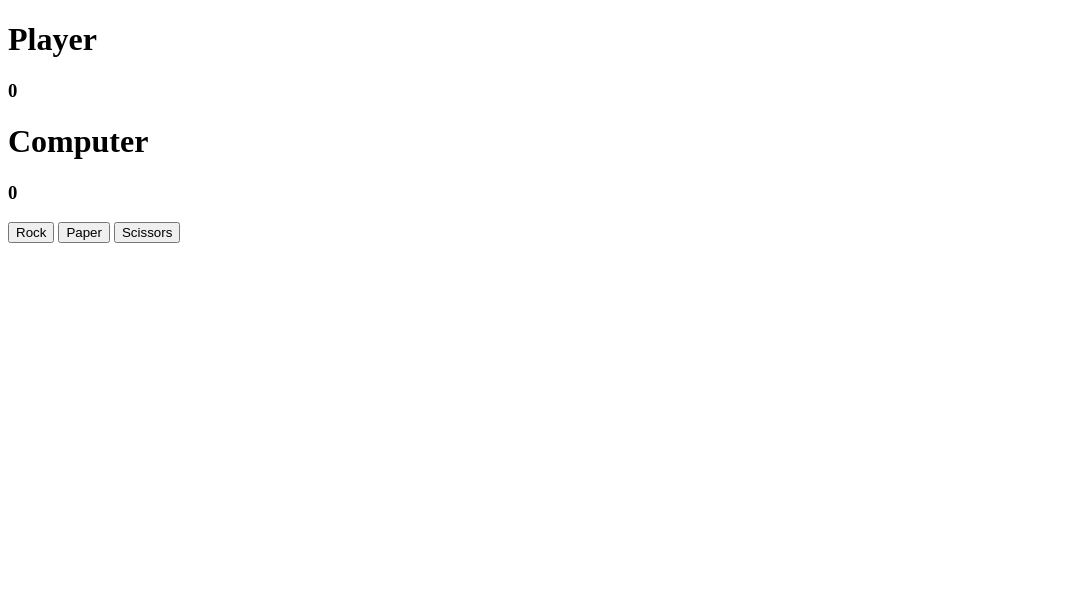
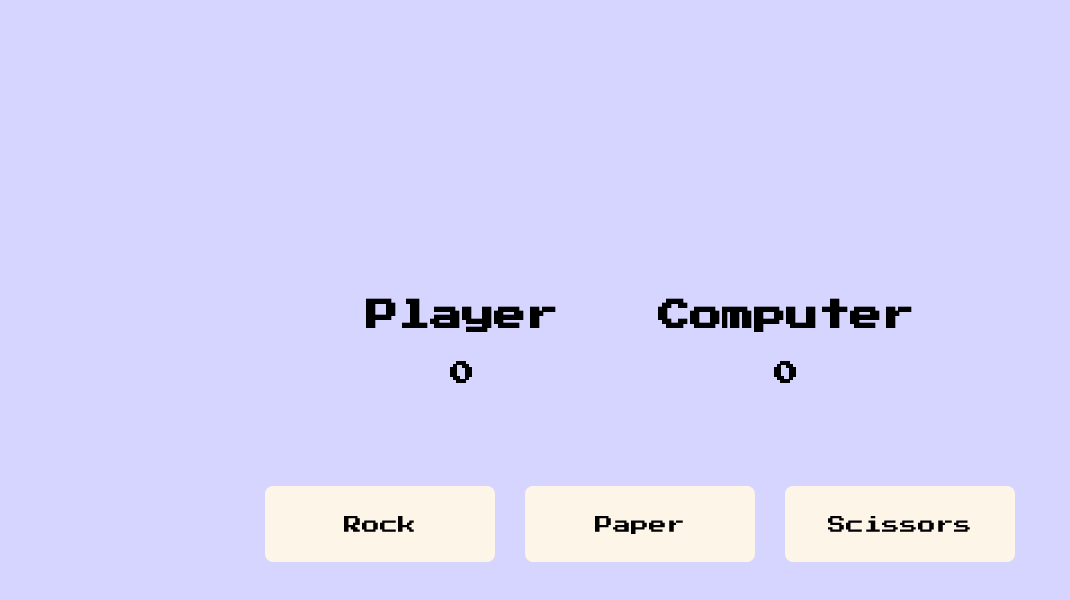
Before and after one commit to bitterrsweetj/rock-paper-scissors, a plain HTML site: page index.html in a window 1280 px wide. Shown: the whole page, without its empty margins (0-1070 px from the left). Drawn offline with Linux system fonts and the light colour scheme.

Commit message:
Adding styles

```diff
--- a/app.js
+++ b/app.js
@@ -9,7 +9,6 @@ const buttons = document.querySelectorAll('div.selections button');
 
 function playGame() {
   buttons.forEach(btn => {
-    btn.disabled = false; // enable selection buttons after previous round
     btn.addEventListener('click', () => {
       playerSelection = btn.innerText.toLowerCase();
       playRound(playerSelection, computerSelection);
@@ -19,7 +18,9 @@ function playGame() {
 
 resetButton.addEventListener('click', () => {
   resetScore();
-  playGame();
+  buttons.forEach(btn => {
+    btn.disabled = false; // enable selection buttons after previous round
+  });
 })
 
 function playRound(playerSelection, computerSelection) {
@@ -44,7 +45,7 @@ function playRound(playerSelection, computerSelection) {
 
 
 function displayResult(playerSelection, computerSelection) {
-  document.querySelector('.round-result').textContent = `You chose ${playerSelection} Computer chose ${computerSelection}`;
+  document.querySelector('.round-result').textContent = `You chose ${playerSelection}\. Computer chose ${computerSelection}\.`;
 }
 
 function getComputerSelection() {
@@ -57,7 +58,7 @@ function checkWinner(playerSelection, computerSelection) {
   } else if (playerSelection === 'rock' && computerSelection === 'scissors' ||
     playerSelection === 'paper' && computerSelection === 'rock' ||
     playerSelection === 'scissors' && computerSelection === 'paper') {
-    return 'player'
+    return 'player';
   } else {
     return 'computer';
   }
@@ -69,9 +70,11 @@ function displayWinner(playerScore, computerScore) { //end round, display a winn
     resetButton.style.display = 'block'; //show reset button
 
     if (playerScore > computerScore) {
-      document.querySelector('.round-result').textContent += `You won the game!`;
+      document.querySelector('.game-result').textContent += `You won the game!`;
+      document.querySelector('.game-result').style.color = 'green';
     } else {
       document.querySelector('.game-result').textContent = `Computer won the game.`;
+      document.querySelector('.game-result').style.color = 'red';
     }
   } else return;
 }
--- a/index.html
+++ b/index.html
@@ -6,6 +6,10 @@
   <meta http-equiv="X-UA-Compatible" content="IE=edge">
   <meta name="viewport" content="width=device-width, initial-scale=1.0">
   <title>Rock, paper, scissors</title>
+  <link rel="stylesheet" href="./styles.css">
+  <link rel="preconnect" href="https://fonts.googleapis.com">
+  <link rel="preconnect" href="https://fonts.gstatic.com" crossorigin>
+  <link href="https://fonts.googleapis.com/css2?family=Press+Start+2P&display=swap" rel="stylesheet">
   <script src="./app.js" defer></script>
 </head>
 
@@ -13,11 +17,12 @@
   <div class="score">
     <div class="player-score-container">
       <h1>Player</h1>
-      <h3 class="player-score">0</h3>
-      </divclass>
+      <h2 class="player-score">0</h2>
+    </div>
+
     <div class="computer-score-container">
       <h1>Computer</h1>
-        <h3 class="computer-score">0</h3>
+      <h2 class="computer-score">0</h2>
     </div>
   </div>
   <div class="selections">
@@ -27,7 +32,7 @@
   </div>
   <div class="round-result"></div>
   <div class="game-result"></div>
-    <button class="reset" style="display: none;">Reset</button>
+  <button class="reset">Reset</button>
 </body>
 
 </html>
--- a/styles.css
+++ b/styles.css
@@ -1,3 +1,73 @@
+* {
+  margin: 0;
+  padding: 0;
+  box-sizing: border-box;
+}
+
+body {
+  background-color: rgb(213, 213, 255);
+  display: flex;
+  flex-direction: column;
+  align-items: center;
+  height: 100vh;
+  gap: 30px;
+  font-family: 'Press Start 2P', cursive;
+}
+
+button {
+  background-color: rgb(254, 245, 233);
+  border: none;
+  border-radius: 8px;
+  cursor: pointer;
+  font-size: 18px;
+  width:230px;
+  padding: 30px 0 28px;
+  font-family: inherit;
+  transition: all .3s;
+}
+
+button:hover:not([disabled]) {
+  transform: scale(1.15);
+  transition: all .4s;
+  background-color: black;
+  color: white;
+}
+
+button:disabled {
+  cursor: default;
+}
+
+.score {
+  display: flex;
+  gap: 100px;
+  margin-top: 300px;
+}
+
+.score>div {
+  display: flex;
+  flex-direction: column;
+  gap: 30px;
+  align-items: center;
+}
+
+.player-score-container {}
+
+.player-score {}
+
+.computer-score-container {}
+
+.computer-score {}
+
+.selections {
+  display: flex;
+  gap: 30px;
+  margin-top: 70px;
+}
+
+.round-result {}
+
+.game-result {}
+
 .reset {
   display: none;
 }
```
Lines whose indentation alone changed are shown as unchanged.
